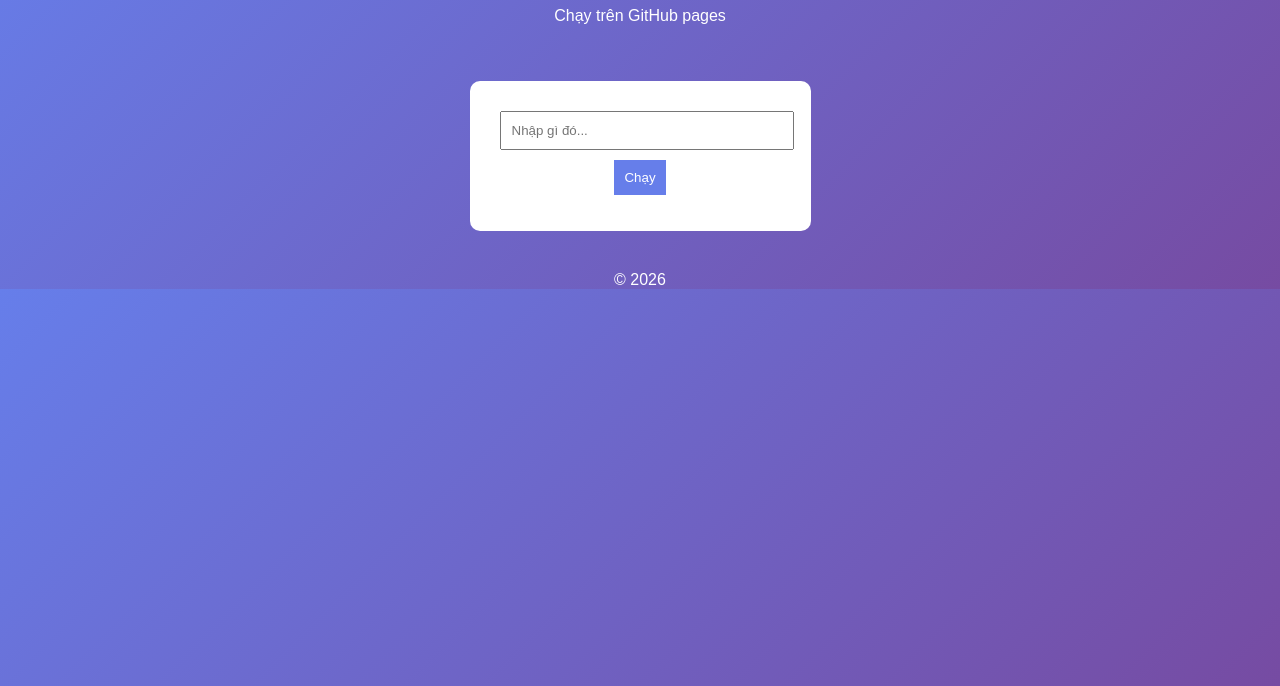
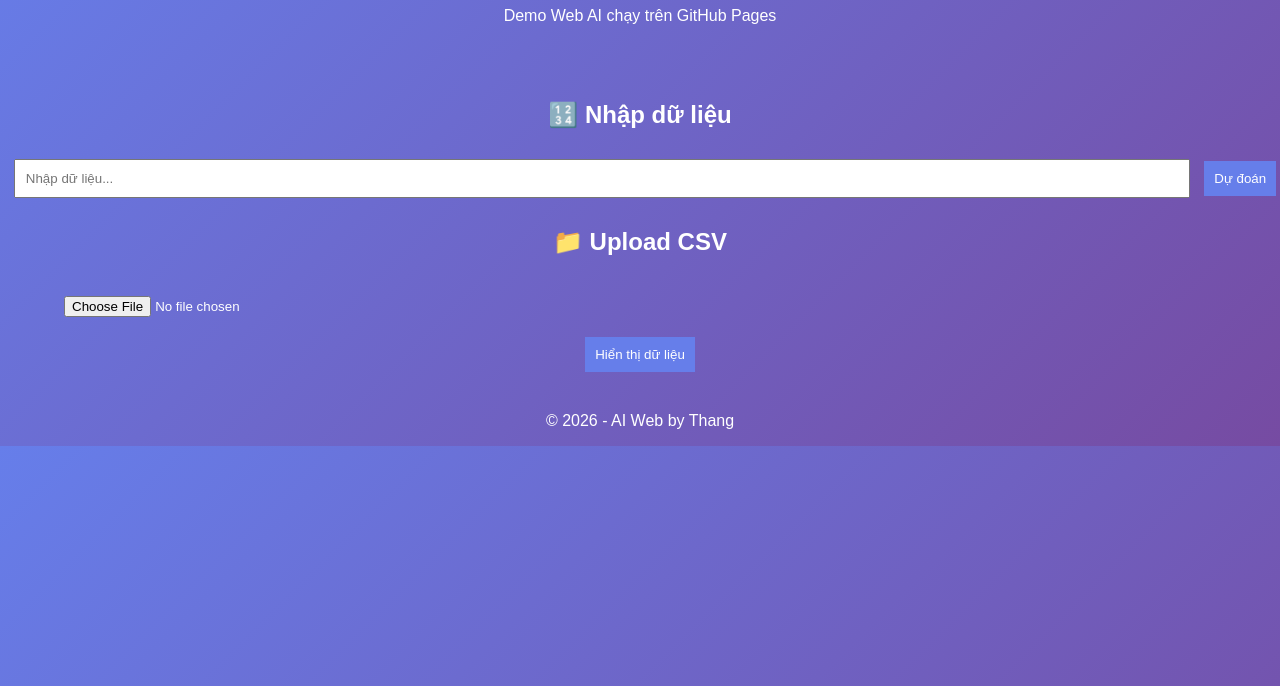
Before and after one commit to TazyyNguu/thanghoang.github.io, a plain HTML site: page index.html in a window 1280 px wide. Shown: the part 114-800 px from the top of the page. Drawn offline with Linux system fonts and the light colour scheme.

Commit message:
Update index.html

```diff
--- a/index.html
+++ b/index.html
@@ -2,23 +2,39 @@
 <html lang="vi">
 <head>
     <meta charset="UTF-8">
-    <title>ThangHoang Web</title>
+    <title>AI Web - Thắng</title>
     <link rel="stylesheet" href="style.css">
 </head>
 <body>
 
 <header>
-    <h1>🚀 Web của Thắng</h1>
-    <p>Chạy trên GitHub pages </p>
+    <h1>🤖 AI Prediction System</h1>
+    <p>Demo Web AI chạy trên GitHub Pages</p>
 </header>
 
-<div class="box">
-    <input id="input" placeholder="Nhập gì đó...">
-    <button onclick="run()">Chạy</button>
-    <p id="output"></p>
+<div class="container">
+
+    <!-- INPUT -->
+    <div class="card">
+        <h2>🔢 Nhập dữ liệu</h2>
+        <input id="input" placeholder="Nhập dữ liệu...">
+        <button onclick="predict()">Dự đoán</button>
+        <p id="result"></p>
+    </div>
+
+    <!-- UPLOAD CSV -->
+    <div class="card">
+        <h2>📁 Upload CSV</h2>
+        <input type="file" id="fileInput">
+        <button onclick="loadCSV()">Hiển thị dữ liệu</button>
+        <table id="table"></table>
+    </div>
+
 </div>
 
-<footer>© 2026</footer>
+<footer>
+    <p>© 2026 - AI Web by Thang</p>
+</footer>
 
 <script src="script.js"></script>
 </body>
```
